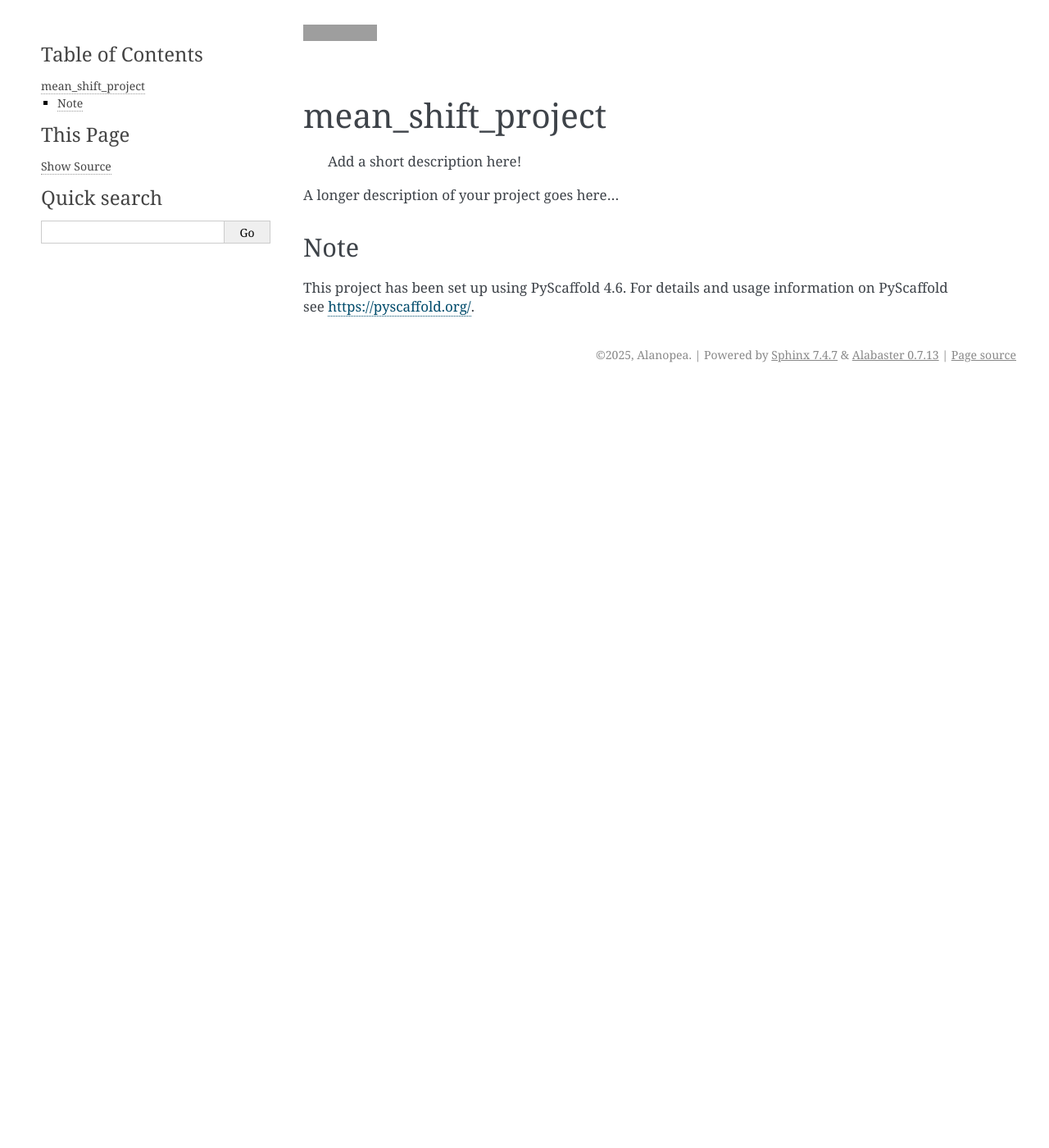
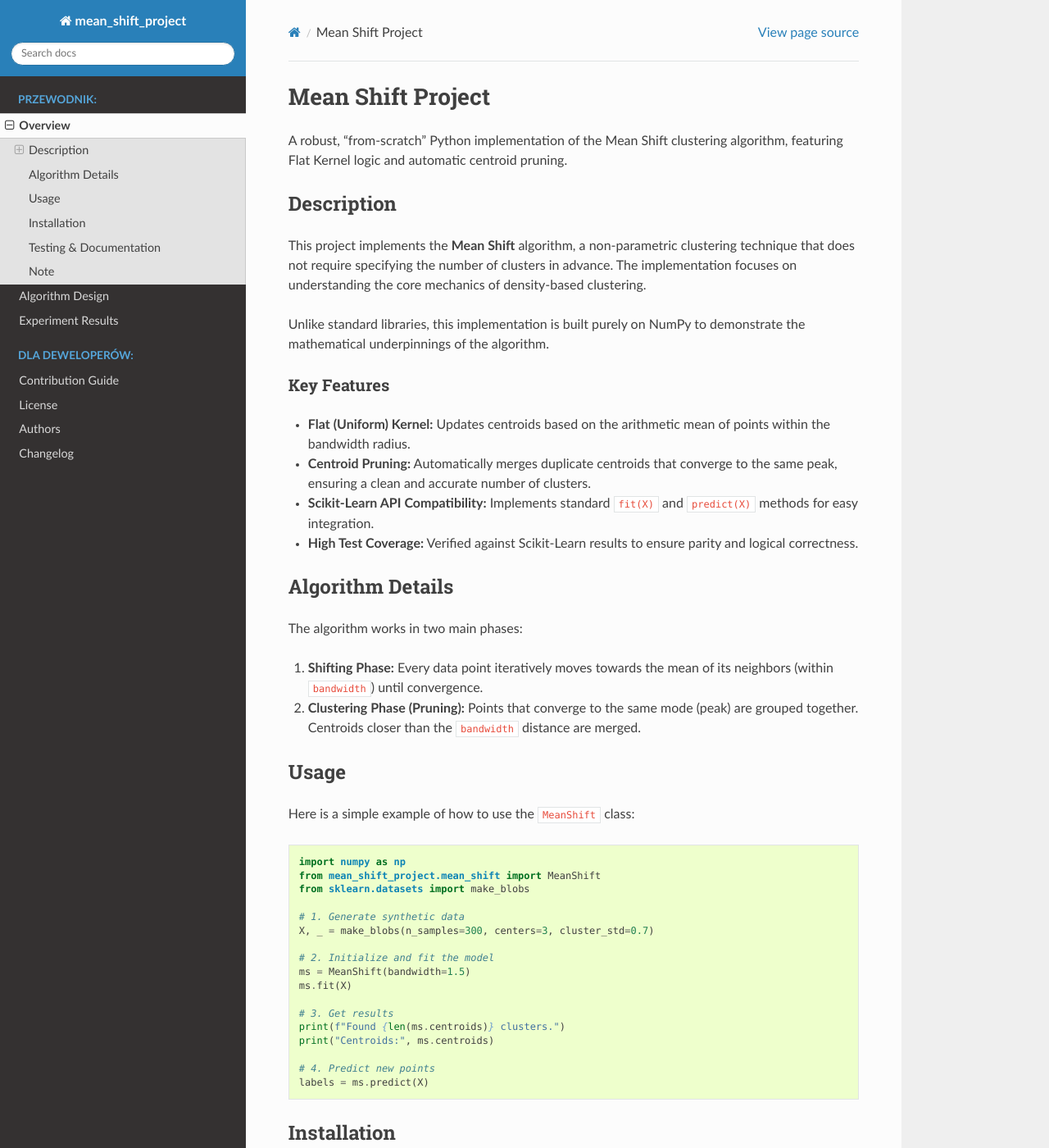
Before and after one commit to Alanopea/Mean_Shift_Project, a Sphinx documentation site: the page built from docs/readme.rst, in a window 1280 px wide and 1400 px high. Shown: the whole window at 82% size. Built offline with Sphinx 7.4.7 and the Read the Docs theme 3.1.0, drawn with Linux system fonts in a browser that asks for light colours; some of the changed text lies outside the part shown; grey boxes are pictures that could not be loaded.

Commit message:
Update docs

```diff
--- a/README.rst
+++ b/README.rst
@@ -1,44 +1,90 @@
-.. These are examples of badges you might want to add to your README:
-   please update the URLs accordingly
-
-    .. image:: https://api.cirrus-ci.com/github/<USER>/mean_shift_project.svg?branch=main
-        :alt: Built Status
-        :target: https://cirrus-ci.com/github/<USER>/mean_shift_project
-    .. image:: https://readthedocs.org/projects/mean_shift_project/badge/?version=latest
-        :alt: ReadTheDocs
-        :target: https://mean_shift_project.readthedocs.io/en/stable/
-    .. image:: https://img.shields.io/coveralls/github/<USER>/mean_shift_project/main.svg
-        :alt: Coveralls
-        :target: https://coveralls.io/r/<USER>/mean_shift_project
-    .. image:: https://img.shields.io/pypi/v/mean_shift_project.svg
-        :alt: PyPI-Server
-        :target: https://pypi.org/project/mean_shift_project/
-    .. image:: https://img.shields.io/conda/vn/conda-forge/mean_shift_project.svg
-        :alt: Conda-Forge
-        :target: https://anaconda.org/conda-forge/mean_shift_project
-    .. image:: https://pepy.tech/badge/mean_shift_project/month
-        :alt: Monthly Downloads
-        :target: https://pepy.tech/project/mean_shift_project
-    .. image:: https://img.shields.io/twitter/url/http/shields.io.svg?style=social&label=Twitter
-        :alt: Twitter
-        :target: https://twitter.com/mean_shift_project
-
-.. image:: https://img.shields.io/badge/-PyScaffold-005CA0?logo=pyscaffold
-    :alt: Project generated with PyScaffold
-    :target: https://pyscaffold.org/
-
-|
-
 ==================
-mean_shift_project
+Mean Shift Project
 ==================
 
+A robust, "from-scratch" Python implementation of the Mean Shift clustering algorithm, featuring Flat Kernel logic and automatic centroid pruning.
 
-    Add a short description here!
+Description
+===========
 
+This project implements the **Mean Shift** algorithm, a non-parametric clustering technique that does not require specifying the number of clusters in advance. The implementation focuses on understanding the core mechanics of density-based clustering.
 
-A longer description of your project goes here...
+Unlike standard libraries, this implementation is built purely on NumPy to demonstrate the mathematical underpinnings of the algorithm.
 
+Key Features
+------------
+
+* **Flat (Uniform) Kernel:** Updates centroids based on the arithmetic mean of points within the bandwidth radius.
+* **Centroid Pruning:** Automatically merges duplicate centroids that converge to the same peak, ensuring a clean and accurate number of clusters.
+* **Scikit-Learn API Compatibility:** Implements standard ``fit(X)`` and ``predict(X)`` methods for easy integration.
+* **High Test Coverage:** Verified against Scikit-Learn results to ensure parity and logical correctness.
+
+Algorithm Details
+=================
+
+The algorithm works in two main phases:
+
+1.  **Shifting Phase:** Every data point iteratively moves towards the mean of its neighbors (within ``bandwidth``) until convergence.
+2.  **Clustering Phase (Pruning):** Points that converge to the same mode (peak) are grouped together. Centroids closer than the ``bandwidth`` distance are merged.
+
+Usage
+=====
+
+Here is a simple example of how to use the ``MeanShift`` class:
+
+.. code-block:: python
+
+    import numpy as np
+    from mean_shift_project.mean_shift import MeanShift
+    from sklearn.datasets import make_blobs
+
+    # 1. Generate synthetic data
+    X, _ = make_blobs(n_samples=300, centers=3, cluster_std=0.7)
+
+    # 2. Initialize and fit the model
+    ms = MeanShift(bandwidth=1.5)
+    ms.fit(X)
+
+    # 3. Get results
+    print(f"Found {len(ms.centroids)} clusters.")
+    print("Centroids:", ms.centroids)
+
+    # 4. Predict new points
+    labels = ms.predict(X)
+
+Installation
+============
+
+You can install the package locally using pip:
+
+.. code-block:: bash
+
+    pip install .
+
+Or for development (editable mode):
+
+.. code-block:: bash
+
+    pip install -e .
+
+Testing & Documentation
+=======================
+
+This project uses ``tox`` for managing test environments and building documentation.
+
+To run the test suite:
+
+.. code-block:: bash
+
+    tox -e py314  # Or simply 'pytest' if installed manually
+
+To build the documentation (HTML):
+
+.. code-block:: bash
+
+    tox -e docs
+
+The generated documentation will be available in ``docs/_build/html/index.html``.
 
 .. _pyscaffold-notes:
 
--- a/docs/conf.py
+++ b/docs/conf.py
@@ -72,6 +72,7 @@
     "sphinx.ext.ifconfig",
     "sphinx.ext.mathjax",
     "sphinx.ext.napoleon",
+    "myst_parser",
 ]
 
 # Add any paths that contain templates here, relative to this directory.
@@ -153,7 +154,7 @@
 
 # The theme to use for HTML and HTML Help pages.  See the documentation for
 # a list of builtin themes.
-html_theme = "alabaster"
+html_theme = 'sphinx_rtd_theme'
 
 # Theme options are theme-specific and customize the look and feel of a theme
 # further.  For a list of options available for each theme, see the
--- a/docs/requirements.txt
+++ b/docs/requirements.txt
@@ -3,3 +3,4 @@
 # under `install_requires` in `setup.cfg` is also listed here!
 sphinx>=3.2.1
 # sphinx_rtd_theme
+myst-parser
--- a/setup.cfg
+++ b/setup.cfg
@@ -61,6 +61,10 @@
     pytest
     pytest-cov
 
+docs =
+    sphinx
+    sphinx-rtd-theme
+
 [options.entry_points]
 # Add here console scripts like:
 # console_scripts =
```
Also changed, not shown: docs/index.rst (+22 -45 lines), docs/results.rst (added, +32 -0 lines), 1 other file.
